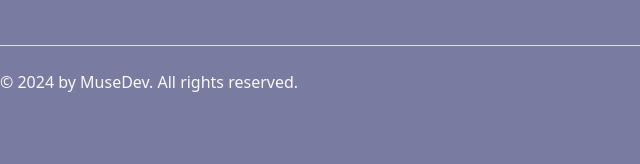
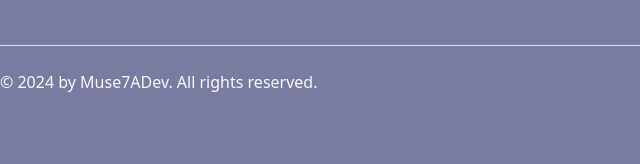
Before and after one commit to Exoduscode/muse3, a plain HTML site: page index.html in a window 1280 px wide. Shown: the part 2576-2740 px from the top of the page, 0-640 px from the left. Drawn offline with nearby package versions, Linux system fonts and the light colour scheme.

Commit message:
Update index.html

```diff
--- a/index.html
+++ b/index.html
@@ -216,7 +216,7 @@
               </div>
 
               <div class="d-flex flex-column flex-sm-row justify-content-between py-4 my-4 border-top">
-                <p>&copy; 2024 by MuseDev. All rights reserved.</p>
+                <p>&copy; 2024 by Muse7ADev. All rights reserved.</p>
                 <ul class="list-unstyled d-flex" style="font-size: 20px;">
                   <li class="ms-3"><a href="#"><i class="bi bi-facebook"></i></a></li>
                   <li class="ms-3"><a href="#"><i class="bi bi-whatsapp"></i></a></li>
```
